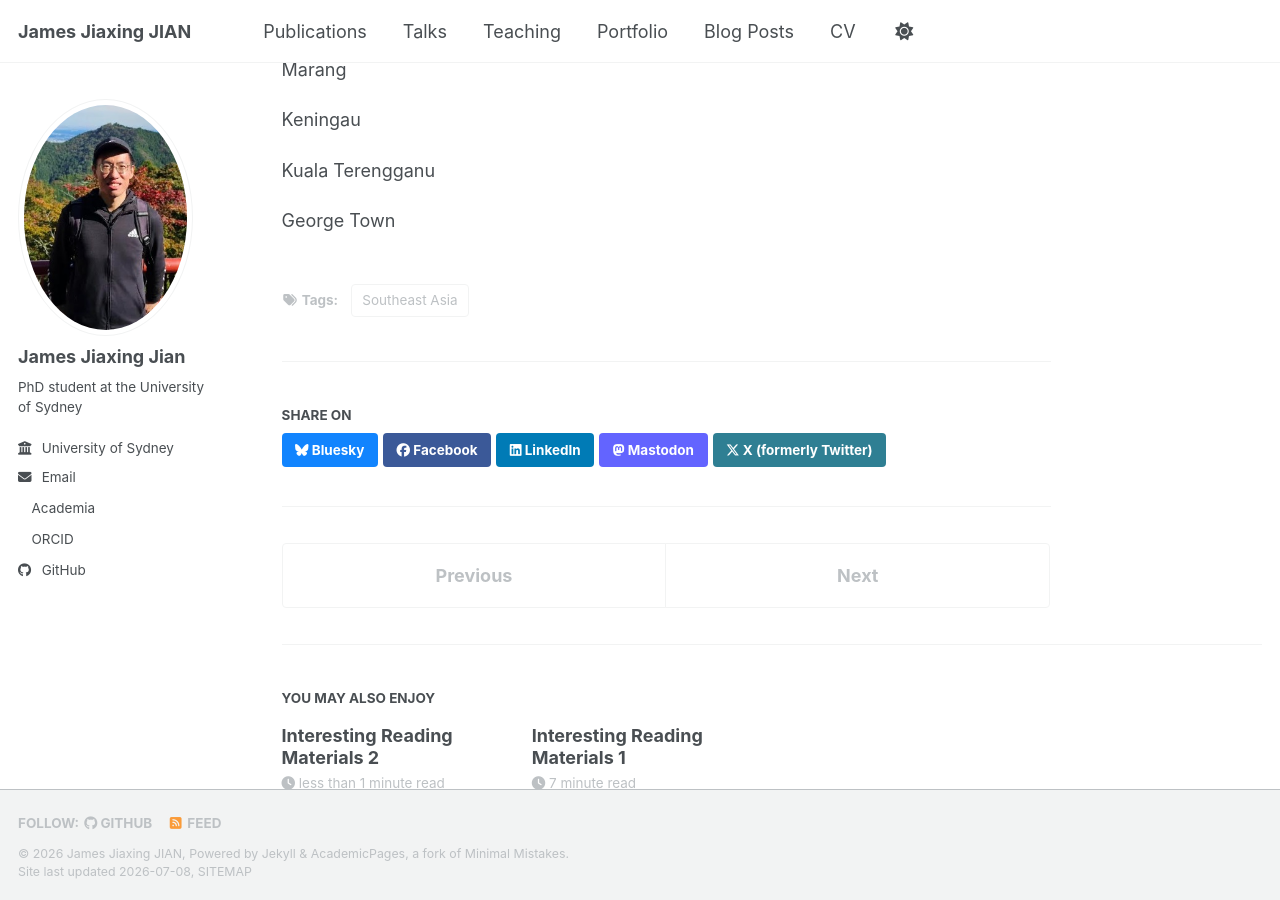
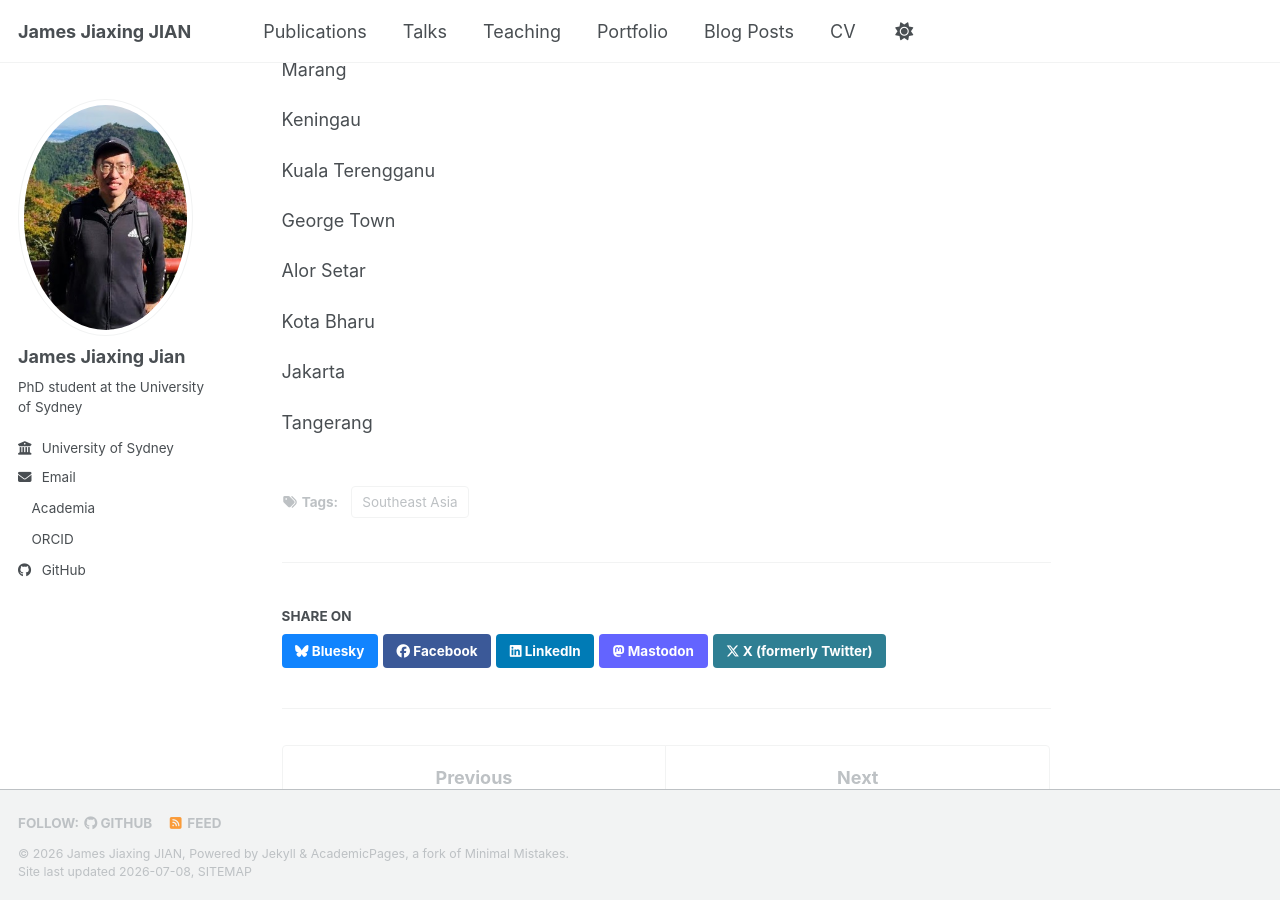
Before and after one commit to jamesjiaxingjian/jamesjiaxingjian.github.io, a Jekyll site: the page built from _posts/2026-07-08-SEA-places-visited.md, in a window 1280 px wide and 900 px high, scrolled down 973 px. Built offline with Jekyll 4.4.1, drawn with Linux system fonts in a browser that asks for light colours; a style sheet for code colours, icons or effects is not loaded.

Commit message:
Update 2026-07-08-SEA-places-visited.md

```diff
--- a/_posts/2026-07-08-SEA-places-visited.md
+++ b/_posts/2026-07-08-SEA-places-visited.md
@@ -45,3 +45,11 @@ Keningau
 Kuala Terengganu
 
 George Town
+
+Alor Setar
+
+Kota Bharu
+
+Jakarta
+
+Tangerang
```
